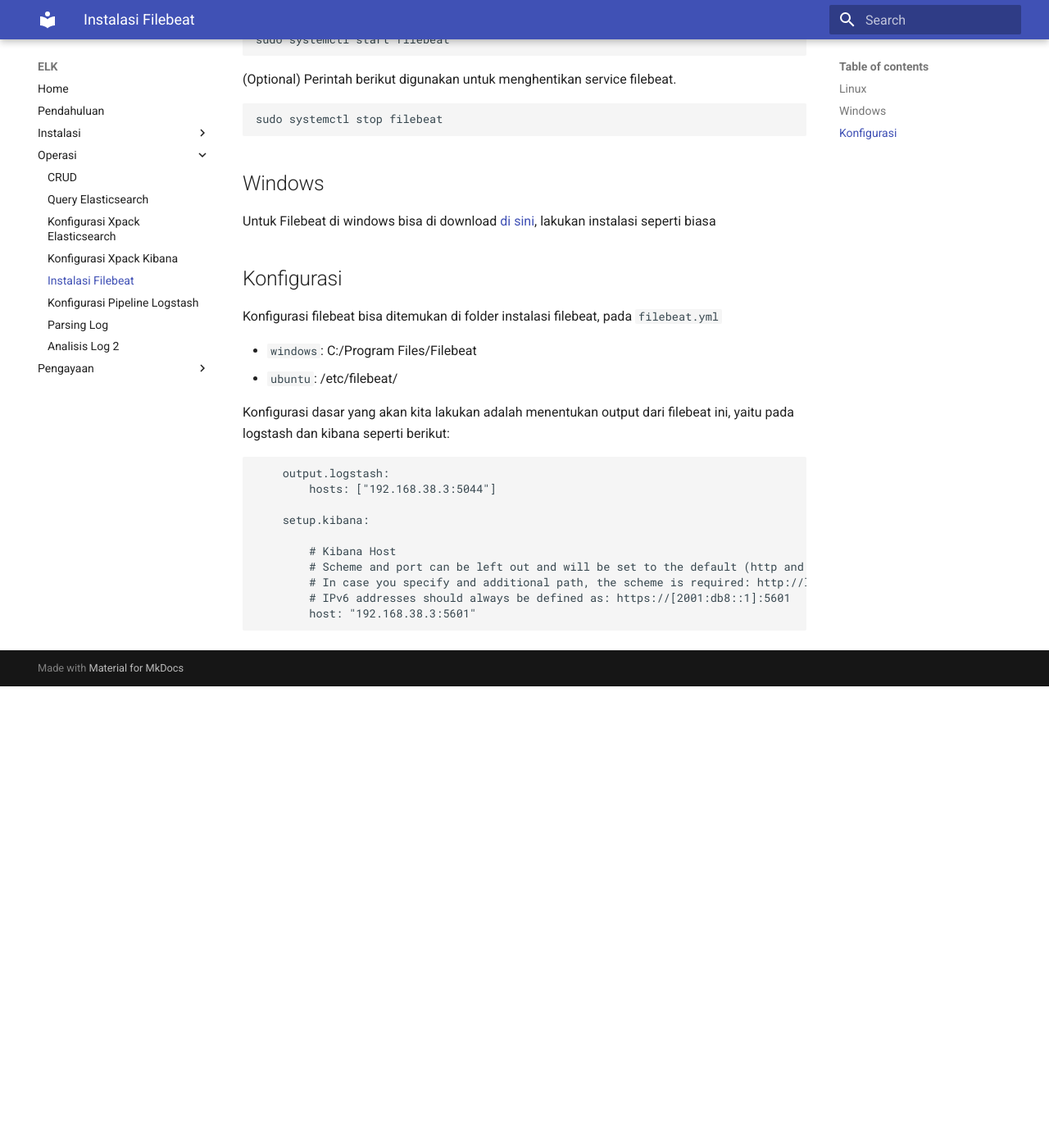
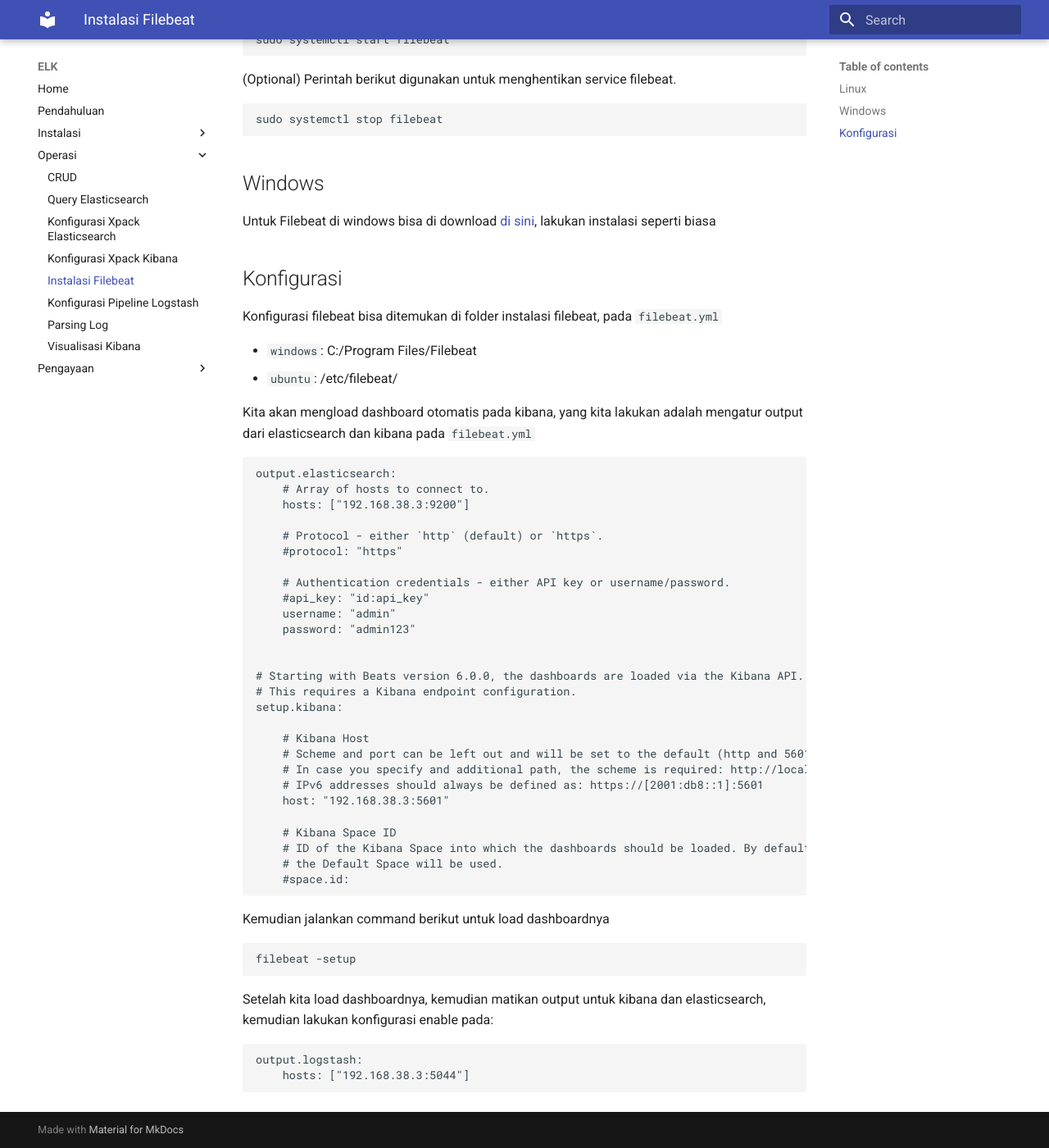
Before and after one commit to luhtaf/elkdocu, an MkDocs documentation site: the page built from docs/filebeat.md, in a window 1280 px wide and 1400 px high, scrolled down 777 px. Shown: the whole window at 82% size. Built offline with MkDocs 1.6.1 and Material for MkDocs 9.7.7, drawn with Linux system fonts in a browser that asks for light colours; before the commit the page ends 1614 px from its top, so only the background shows below that.

Commit message:
sampai config log

```diff
--- a/docs/filebeat.md
+++ b/docs/filebeat.md
@@ -38,15 +38,41 @@ Konfigurasi filebeat bisa ditemukan di folder instalasi filebeat, pada `filebeat
 * `windows`: C:/Program Files/Filebeat
 * `ubuntu`: /etc/filebeat/
 
-Konfigurasi dasar yang akan kita lakukan adalah menentukan output dari filebeat ini, yaitu pada logstash dan kibana seperti berikut:
+Kita akan mengload dashboard otomatis pada kibana, yang kita lakukan adalah mengatur output dari elasticsearch dan kibana pada `filebeat.yml`
 
-        output.logstash:
-            hosts: ["192.168.38.3:5044"]
+    output.elasticsearch:
+        # Array of hosts to connect to.
+        hosts: ["192.168.38.3:9200"]
 
-        setup.kibana:
+        # Protocol - either `http` (default) or `https`.
+        #protocol: "https"
 
-            # Kibana Host
-            # Scheme and port can be left out and will be set to the default (http and 5601)
-            # In case you specify and additional path, the scheme is required: http://localhost:5601/path
-            # IPv6 addresses should always be defined as: https://[2001:db8::1]:5601
-            host: "192.168.38.3:5601"
+        # Authentication credentials - either API key or username/password.
+        #api_key: "id:api_key"
+        username: "admin"
+        password: "admin123"
+
+
+    # Starting with Beats version 6.0.0, the dashboards are loaded via the Kibana API.
+    # This requires a Kibana endpoint configuration.
+    setup.kibana:
+
+        # Kibana Host
+        # Scheme and port can be left out and will be set to the default (http and 5601)
+        # In case you specify and additional path, the scheme is required: http://localhost:5601/path
+        # IPv6 addresses should always be defined as: https://[2001:db8::1]:5601
+        host: "192.168.38.3:5601"
+
+        # Kibana Space ID
+        # ID of the Kibana Space into which the dashboards should be loaded. By default,
+        # the Default Space will be used.
+        #space.id:
+
+Kemudian jalankan command berikut untuk load dashboardnya
+
+    filebeat -setup
+
+Setelah kita load dashboardnya, kemudian matikan output untuk kibana dan elasticsearch, kemudian lakukan konfigurasi enable pada:
+
+    output.logstash:
+        hosts: ["192.168.38.3:5044"]
--- a/mkdocs.yml
+++ b/mkdocs.yml
@@ -16,7 +16,7 @@ nav:
         - Instalasi Filebeat: 'filebeat.md'
         - Konfigurasi Pipeline Logstash: 'conf_logstash.md'
         - Parsing Log: 'conf_log.md'
-        - Analisis Log 2: 'log2.md'
+        - Visualisasi Kibana: 'visualisasi.md'
     - Pengayaan:
         - Mengakses Elasticsearch: 'rich_elastic.md'
         - Elasticsearch Sebagai Secondary Database: 'secondary_db.md'
```
Also changed, not shown: docs/conf_kibana.md (+14 -0 lines), docs/log1.md (deleted, +0 -68 lines), docs/log2.md (deleted, +0 -68 lines), docs/visualisasi.md (added, +2 -0 lines).
